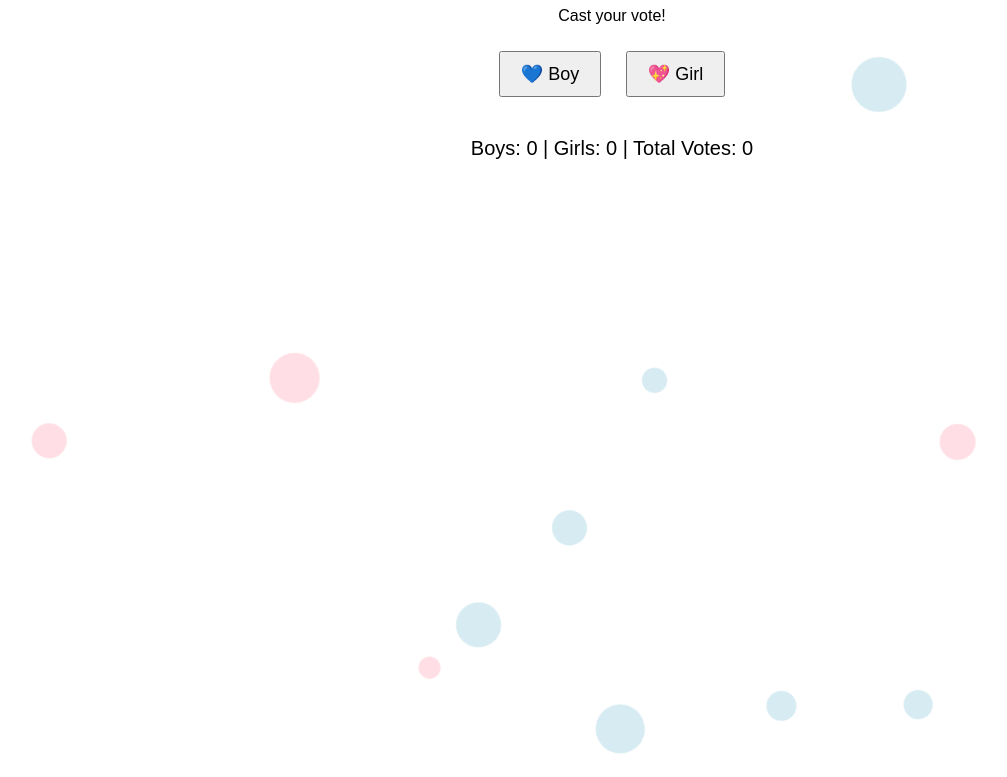
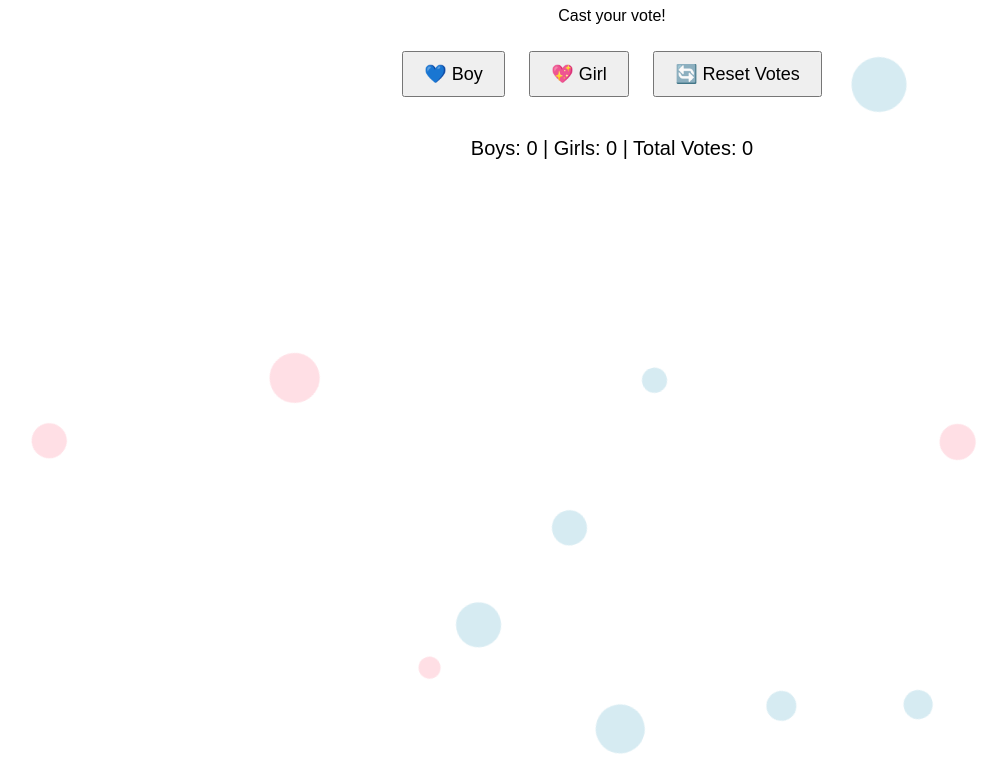
Before and after one commit to JaHermansen/HvadMonDetBliver.github.io, a plain HTML site: page index.html in a window 1280 px wide. Shown: the part 131-908 px from the top of the page, without its empty margins (28-1035 px from the left). Drawn offline with Linux system fonts and the light colour scheme.

Commit message:
Update index.html

```diff
--- a/index.html
+++ b/index.html
@@ -39,7 +39,7 @@
     to { transform: translateY(500px) rotate(360deg); opacity: 0; }
   }
 
-  /* Funny background animation */
+  /* Background shapes */
   .bg-shape {
     position: absolute;
     border-radius: 50%;
@@ -58,6 +58,7 @@
 
 <button onclick="vote('boy', event)">💙 Boy</button>
 <button onclick="vote('girl', event)">💖 Girl</button>
+<button onclick="resetVotes()">🔄 Reset Votes</button>
 
 <div id="results">
   Boys: <span id="boy-count">0</span> |
@@ -101,6 +102,14 @@
     }
   }
 
+  function resetVotes() {
+    votes.boy = 0;
+    votes.girl = 0;
+    localStorage.setItem('boy', 0);
+    localStorage.setItem('girl', 0);
+    updateResults();
+  }
+
   // Create floating background shapes
   function createBackgroundShapes() {
     for (let i = 0; i < 20; i++) {
```
